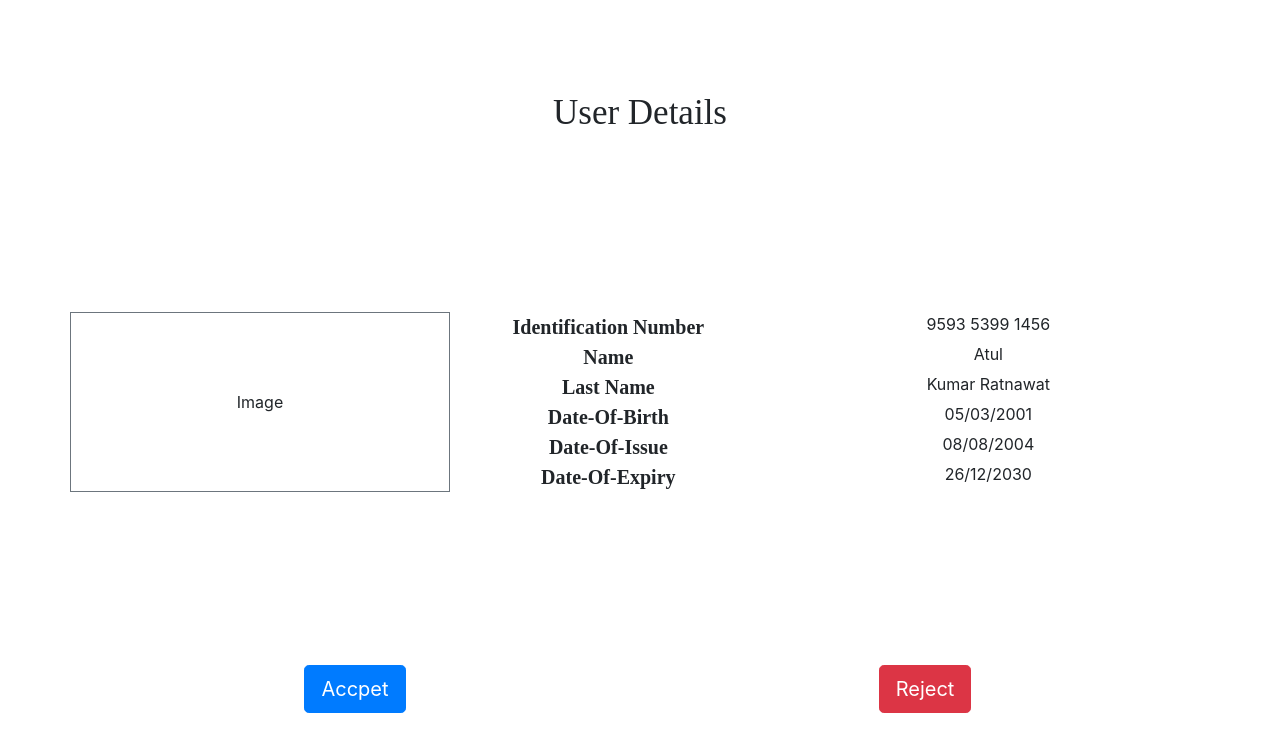
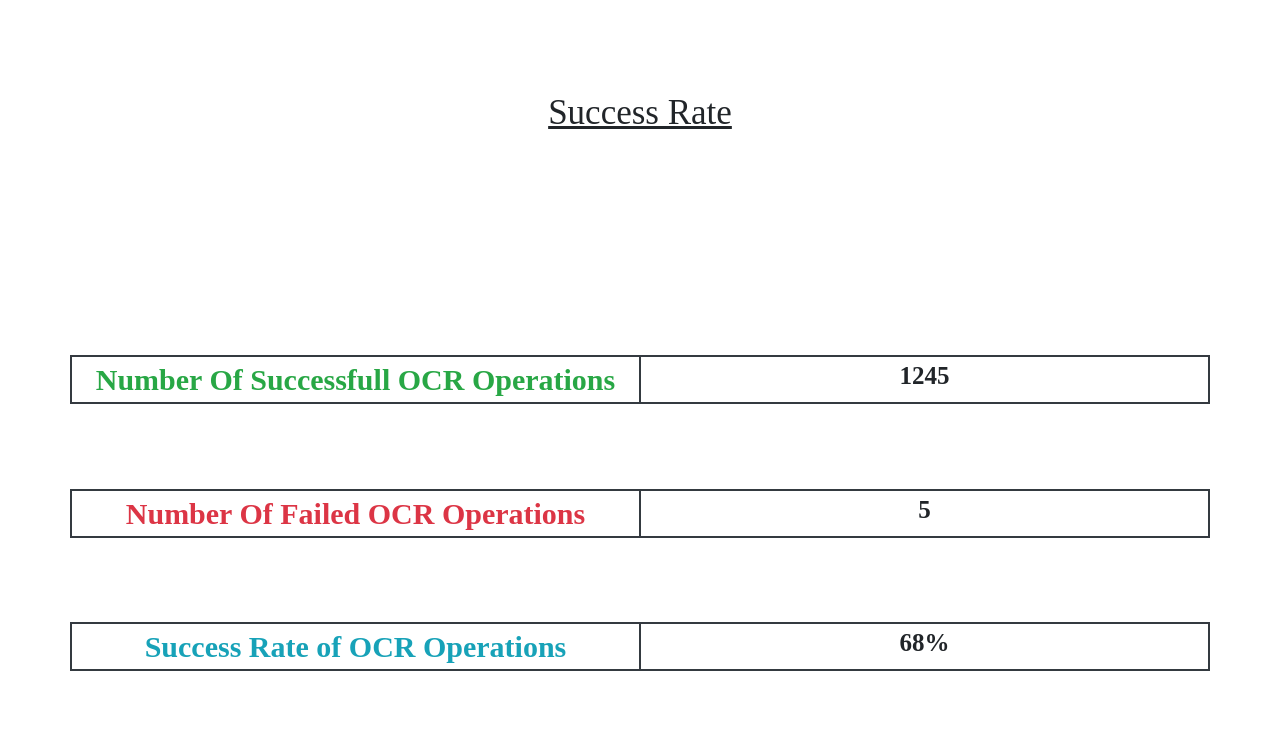
Before and after one commit to AtulRatnawat/OCR-Thai-Identity, a React (Create React App) app: page / in a window 1280 px wide. Shown: the top 752 px of the page. Built offline with nearby package versions, Linux system fonts and the light colour scheme.

Commit message:
Developed Frontend of SuccessRate

```diff
--- a/src/App.js
+++ b/src/App.js
@@ -1,12 +1,14 @@
 import './App.css';
-import Home from './Components/Home'
-import Identity from './Components/Identity';
+// import Home from './Components/Home'
+// import Identity from './Components/Identity';
+import SuccessRate from './Components/SuccessRate';
 
 function App() {
   return (
     <div className="App">
-      {/* <Home/> */}
-      <Identity/>
+      {/* <Home/>
+      <Identity/> */}
+      <SuccessRate/>
     </div>
   );
 }
--- /dev/null
+++ b/src/Components/SuccessRate.css
@@ -0,0 +1,20 @@
+.container{
+    height: 100vh;
+    /* border: 4px green solid; */
+}
+.row1{
+    font-family: 'Times New Roman', Times, serif;
+    font-size: 35px;
+}
+
+/* Font for UserDetails */
+.fon1{
+    font-family: 'Times New Roman', Times, serif;
+    font-size: 30px;
+    font-weight: bold;
+}
+.fon2{
+    font-family: 'Times New Roman', Times, serif;
+    font-size: 25px;
+    font-weight: bold;
+}
--- /dev/null
+++ b/src/Components/SuccessRate.jsx
@@ -0,0 +1,47 @@
+import React from 'react'
+import './SuccessRate.css'
+
+export default function SuccessRate() {
+  return (
+    <div className="container d-flex justify-content-around flex-column">
+
+        {/* Top Section */}
+        <div className="row row1">
+            <div className="top col-sm-12 "><u>Success Rate</u></div>
+        </div>
+
+
+        {/* Middle Section */}
+        <div className="middle row row2 h-50">
+
+            <div className="middle col-sm-12 d-flex justify-content-around flex-column">
+                <div className="row mid-row1 border border-dark">
+                    <div className="fon1 mid-row1-1 col-sm-6  border border-dark text-success">Number Of Successfull OCR Operations</div>
+                    <div className="fon2 mid-row1-2 col-sm-6 border border-dark">1245</div>
+                </div>
+
+                <div className="row mid-row2 border border-dark">
+                    <div className="fon1 mid-row2-1 col-sm-6 border border-dark text-danger">Number Of Failed OCR Operations</div>
+                    <div className="fon2 mid-row2-2 col-sm-6 border border-dark">5</div>
+                </div>
+                <div className="row mid-row3 border border-dark">
+                    <div className="fon1 mid-row3-1 col-sm-6 border border-dark text-info">Success Rate of OCR Operations</div>
+                    <div className="fon2 mid-row3-2 col-sm-6 border border-dark">68%</div>
+                </div>
+            </div>
+        </div>
+
+
+        {/* Bottom Section
+        <div className="bottom row row3">
+            <div className="bottom-left col-sm-6 ">
+                <button type="button" className="btn btn-dark btn-lg"> Accpet </button>
+            </div>
+            <div className="bottom-right col-sm-6 ">
+                <button type="button" className="btn btn-danger btn-lg"> Reject </button>
+            </div>
+        </div> */}
+
+    </div>
+  )
+}
```
